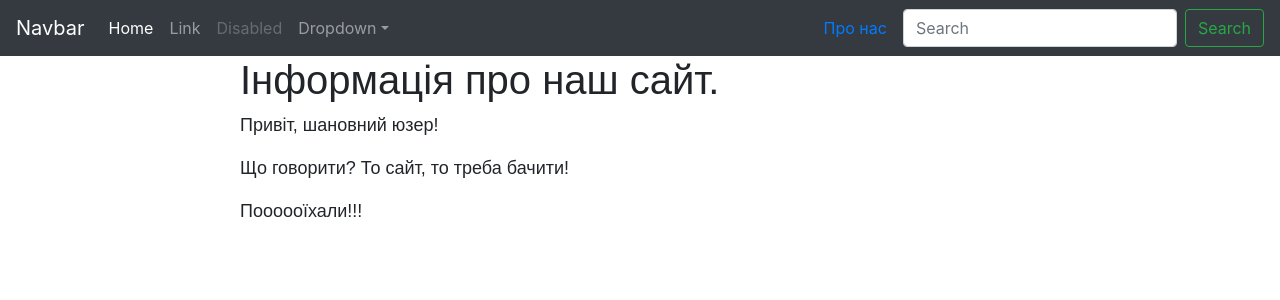
After one commit to AnthonyNaumenko/My-shop, a Symfony app: template templates/about/index.html.twig in a window 1280 px wide. The commit adds this page. Shown: the top 300 px of the page. Run offline with Twig, Linux system fonts and the light colour scheme; the template is opened without the code that fills it, so the values that code supplies are empty; some libraries are stand-ins or nearby versions.

Commit message:
Homework 15 Создание странички about и ссылки перехода на эту страничку.

```diff
--- /dev/null
+++ b/templates/about/index.html.twig
@@ -0,0 +1,17 @@
+{% extends 'base.html.twig' %}
+
+{% block title %}AboutOurSite{% endblock %}
+
+{% block body %}
+<style>
+    .example-wrapper { margin: 1em auto; max-width: 800px; width: 95%; font: 18px/1.5 sans-serif; }
+    .example-wrapper code { background: #F5F5F5; padding: 2px 6px; }
+</style>
+
+<div class="example-wrapper">
+    <h1>Інформація про наш сайт.</h1>
+    <p>Привіт, шановний юзер!</p>
+    <p> Що говорити? То сайт, то треба бачити!</p>
+    <p>Поооооїхали!!!</p>
+</div>
+{% endblock %}
--- a/templates/base.html.twig
+++ b/templates/base.html.twig
@@ -38,8 +38,10 @@
                         <a class="dropdown-item" href="#">Something else here</a>
                     </div>
                 </li>
+
             </ul>
             <form class="form-inline my-2 my-lg-0">
+                    <a class="nav-link" href="{{ path('about',{id:'new-link-about'}) }}">Про нас</a>
                 <input class="form-control mr-sm-2" type="text" placeholder="Search" aria-label="Search">
                 <button class="btn btn-outline-success my-2 my-sm-0" type="submit">Search</button>
             </form>
```
Also changed, not shown: src/Controller/AboutController.php (added, +19 -0 lines).
